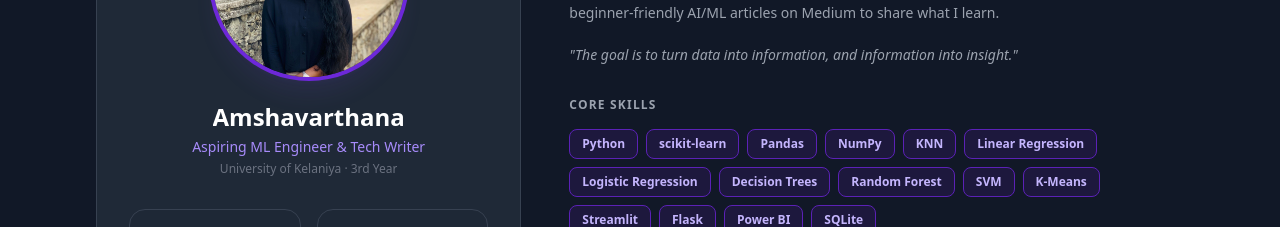
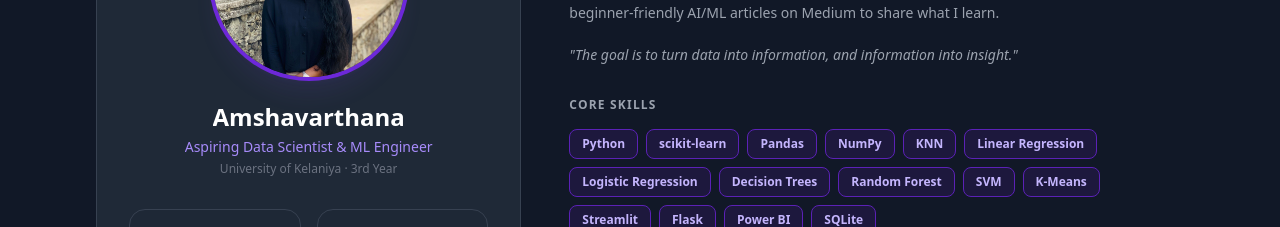
Before and after one commit to Amshavarthana-S/sampleportfolio, a React (Vite) app: page / in a window 1280 px wide. Shown: the part 1200-1427 px from the top of the page. Built offline with nearby package versions, Linux system fonts and the light colour scheme.

Commit message:
fix:update subtitle

```diff
--- a/src/components/sections/AboutSection.jsx
+++ b/src/components/sections/AboutSection.jsx
@@ -87,7 +87,7 @@ const AboutSection = () => {
 
               <h3 className="text-2xl font-bold text-gray-900 dark:text-white mb-1">{personalInfo.name}</h3>
               <p className="text-violet-600 dark:text-violet-400 font-medium text-sm mb-1">
-                Aspiring ML Engineer & Tech Writer
+              Aspiring Data Scientist & ML Engineer
               </p>
               <p className="text-gray-400 dark:text-gray-500 text-xs mb-8">{personalInfo.university}</p>
 
```
